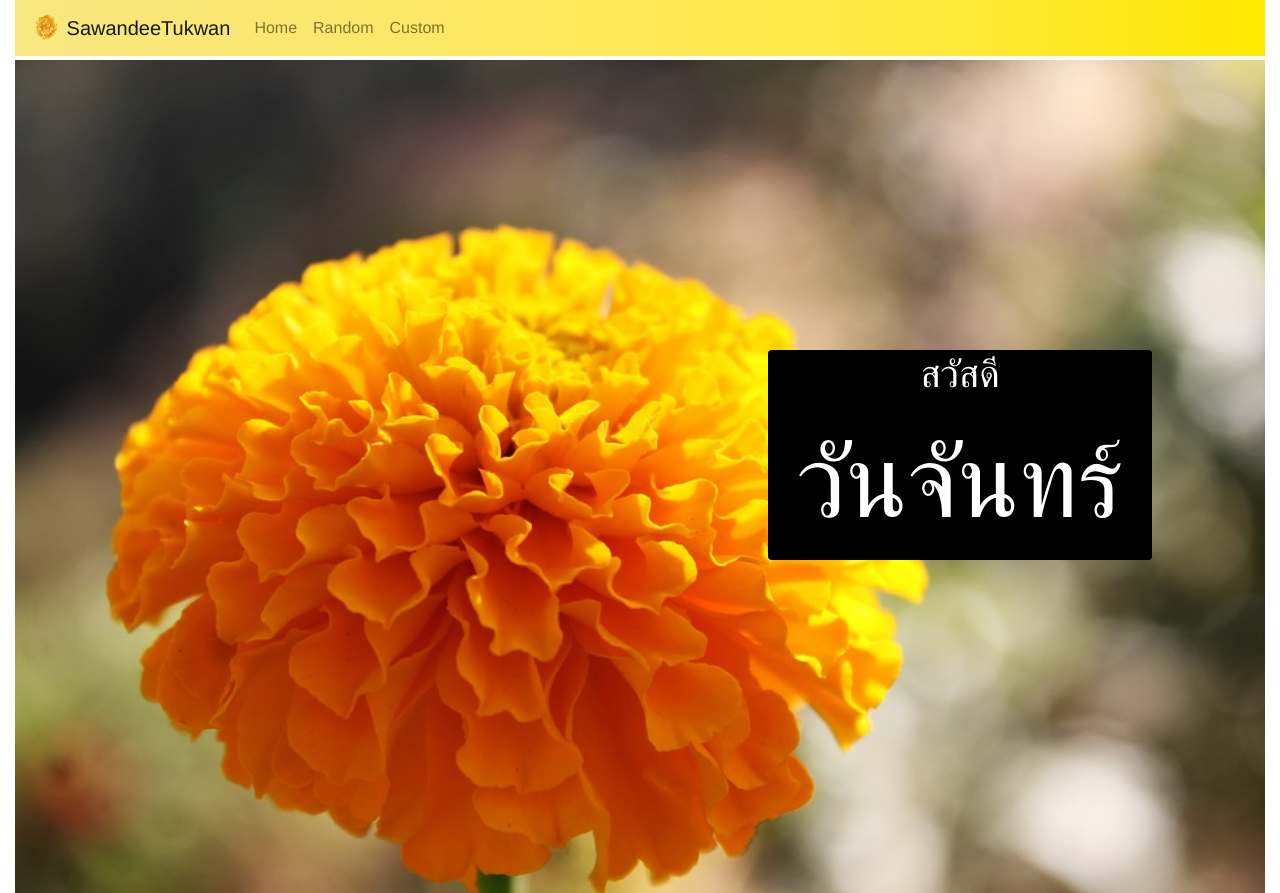
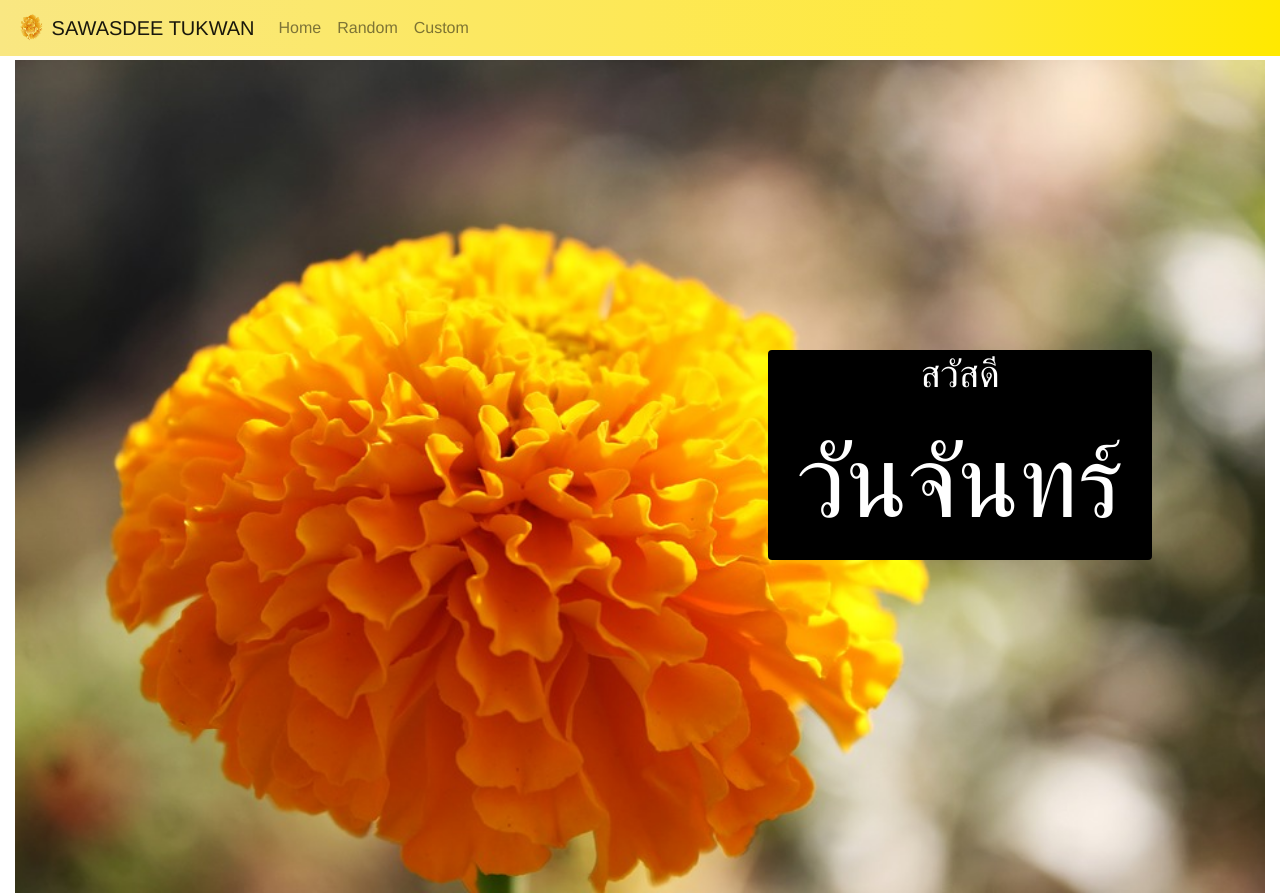
Before and after one commit to max180643/Sawasdee-Tukwan, a Vue app in the folder client/: page / in a window 1280 px wide. Built offline with nearby package versions, Linux system fonts and the light colour scheme.

Commit message:
Updated Styles

```diff
--- a/client/src/components/navbar.vue
+++ b/client/src/components/navbar.vue
@@ -1,9 +1,9 @@
 <template>
-  <div class="container-fluid fixed-top">
-    <div class="navbar navbar-expand-lg navbar-light bg-gold">
+  <div class="container fixed-top full-width">
+    <nav class="navbar navbar-expand-lg navbar-light bg-gold">
       <a class="navbar-brand" href="#">
         <img src="../assets/goldFlower-removebg.png" width="30" height="30" class="d-inline-block align-top" alt="">
-            SawandeeTukwan
+        SAWASDEE TUKWAN
       </a>
       <div class="collapse navbar-collapse" id="navbarNav">
         <ul class="navbar-nav">
@@ -18,10 +18,11 @@
           </li>
         </ul>
       </div>
-        <button class="navbar-toggler" type="button" data-toggle="collapse" data-target="#navbarNav" aria-controls="navbarNav" aria-expanded="false" aria-label="Toggle navigation">
+      <button class="navbar-toggler" type="button" data-toggle="collapse" data-target="#navbarNav"
+        aria-controls="navbarNav" aria-expanded="false" aria-label="Toggle navigation">
         <span class="navbar-toggler-icon"></span>
       </button>
-        </div>
+    </nav>
   </div>
 </template>
 
@@ -31,10 +32,18 @@ export default {
       return 0;
     }
   }
+
 </script>
 
 <style scoped>
-    .bg-gold{
+  .bg-gold {
     background-image: linear-gradient(to right, #f9e782, #fbe86d, #fde856, #fee93a, #ffe900);
   }
+
+  .full-width {
+    width: 100%;
+    min-width: 100%;
+    padding: 0;
+  }
+
 </style>
```
Lines whose indentation alone changed are shown as unchanged.
